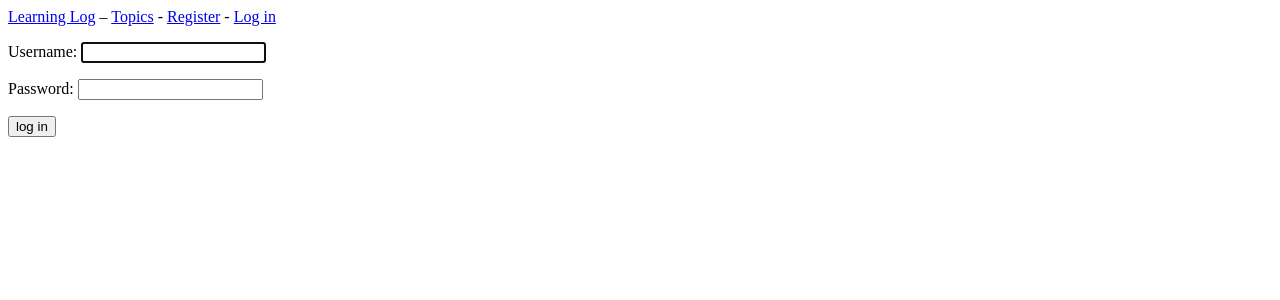
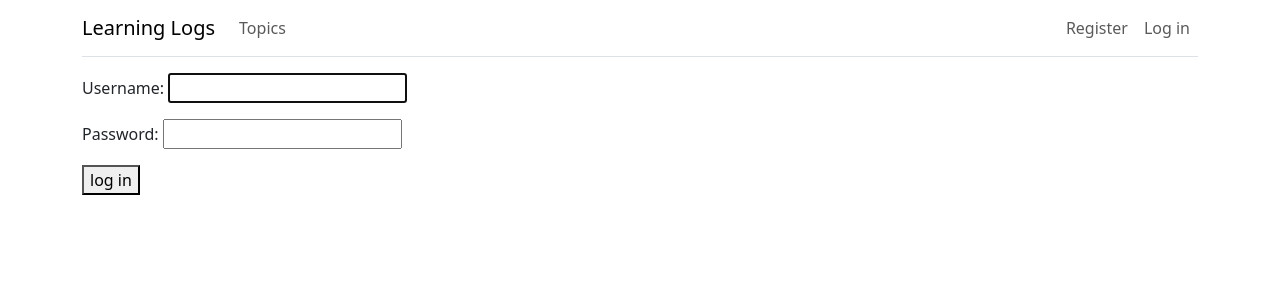
Before and after one commit to useinov09/learning_log, a Django app: page /users/login/?next=/edit_entry/1/ in a window 1280 px wide. Shown: the top 300 px of the page. Run offline with Django 5.2, Linux system fonts and the light colour scheme; some libraries are stand-ins or nearby versions.

Commit message:
Add Bootstrap 5 setup: install django_bootstrap5, add navbar with user badge

```diff
--- a/learning_log/settings.py
+++ b/learning_log/settings.py
@@ -34,6 +34,9 @@ INSTALLED_APPS = [
     # Мои приложения
     'learning_logs',
     'users',
+
+    # Сторонние приложения
+    'django_bootstrap5',
 
     # Приложения django по умолчанию.
     'django.contrib.admin',
--- a/learning_logs/templates/learning_logs/base.html
+++ b/learning_logs/templates/learning_logs/base.html
@@ -1,16 +1,88 @@
-<p>
-    <a href="{% url 'learning_logs:index' %}">Learning Log</a> –
-    <a href="{% url 'learning_logs:topics' %}">Topics</a> -
+<!doctype html>
+{% load django_bootstrap5 %}
+
+<html lang="en">
+<head>
+    <meta charset="UTF-8">
+    <meta name="viewport"
+          content="width=device-width, user-scalable=no, initial-scale=1.0, shrink-to-fit=no">
+    <title>Learning Logs</title>
+
+    {% bootstrap_css %}
+    <link rel="stylesheet" href="https://cdn.jsdelivr.net/npm/bootstrap-icons@1.11.3/font/bootstrap-icons.min.css">
+    <style>
+        .card-header { font-size: 14px; }
+        .card-body   { font-size: 14px; }
+
+        @media (min-width: 768px) {
+            .card-header { font-size: 24px; }
+            .card-body   { font-size: 16px; }
+        }
+    </style>
+</head>
+<body>
+    <nav class="navbar navbar-expand-md navbar-light">
+        <div class="container">
+
+            <a class="navbar-brand" href="{% url 'learning_logs:index' %}">
+                Learning Logs
+            </a>
+
+            <button class="navbar-toggler" type="button"
+                    data-bs-toggle="collapse"
+                    data-bs-target="#navbarCollapse"
+                    aria-controls="navbarCollapse"
+                    aria-expanded="false"
+                    aria-label="Toggle navigation">
+                <span class="navbar-toggler-icon"></span>
+            </button>
+
+            <div class="collapse navbar-collapse" id="navbarCollapse">
+                <ul class="navbar-nav mr-auto">
+                    <li class="nav-item">
+                        <a class="nav-link" href="{% url 'learning_logs:topics' %}">
+                            Topics
+                        </a>
+                    </li>
+                </ul>
+                <ul class="navbar-nav ms-auto">
                     {% if user.is_authenticated %}
-        Hello, {{ user.username }}.
-        <form action="{% url 'users:logout' %}" method="post">
+                        <li class="nav-item d-flex align-items-center py-1">
+                            <form method="post" action="{% url 'users:logout' %}" class="order-md-2">
                                 {% csrf_token %}
-            <button type="submit">Log out</button>
+                                <button type="submit" class="nav-link btn btn-link p-0">
+                                    Log out
+                                </button>
                             </form>
+                            <span class="badge rounded-pill px-3 py-2 fw-normal ms-auto order-md-1 me-md-3"
+                                  style="background-color: #EEEDFE; color: #3C3489; font-size: 14px;">
+                                <i class="bi bi-person-fill me-1"></i>
+                                {{ user.username }}
+                            </span>
+                        </li>
+
                     {% else %}
-        <a href="{% url 'users:register' %}">Register</a> -
-        <a href="{% url 'users:login' %}">Log in</a>
+                        <li class="nav-item">
+                            <a class="nav-link" href="{% url 'users:register' %}">Register</a>
+                        </li>
+                        <li class="nav-item">
+                            <a class="nav-link" href="{% url 'users:login' %}">Log in</a>
+                        </li>
                     {% endif %}
-</p>
+                </ul>
 
+            </div>
+        </div>
+    </nav>
+    <main role="main" class="container">
+        <div class="pb- mb-3 border-bottom">
+            {% block page_header %}{% endblock page_header %}
+        </div>
+        <div>
             {% block content %}{% endblock content %}
+        </div>
+    </main>
+
+    {% bootstrap_javascript %}
+</body>
+</html>
```
Lines whose indentation alone changed are shown as unchanged.
